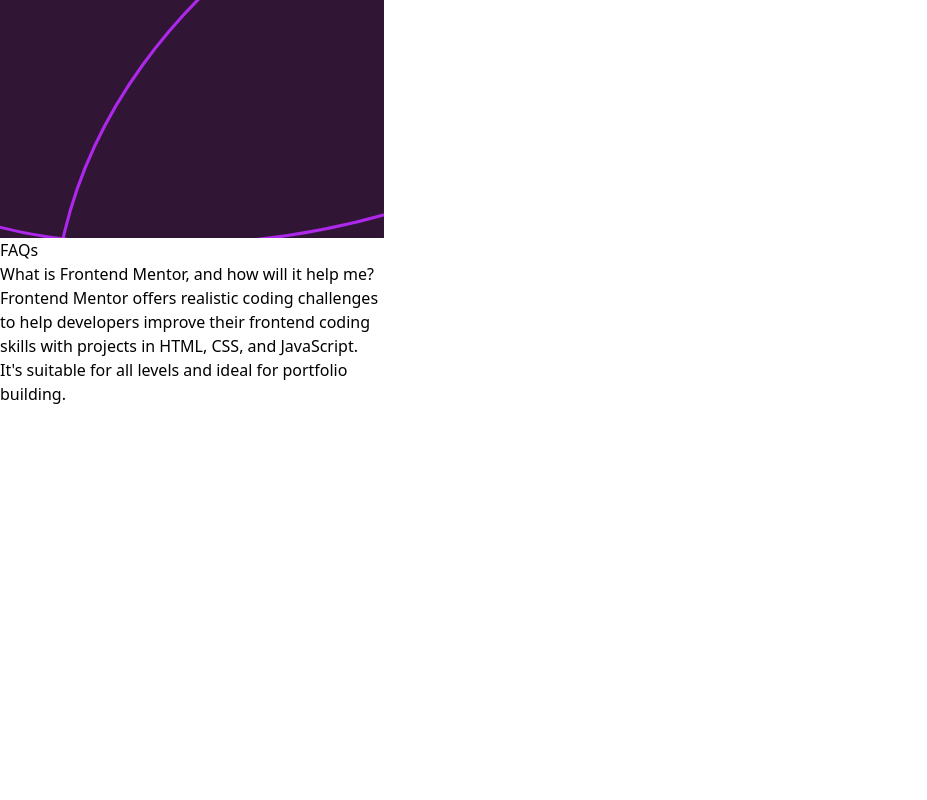
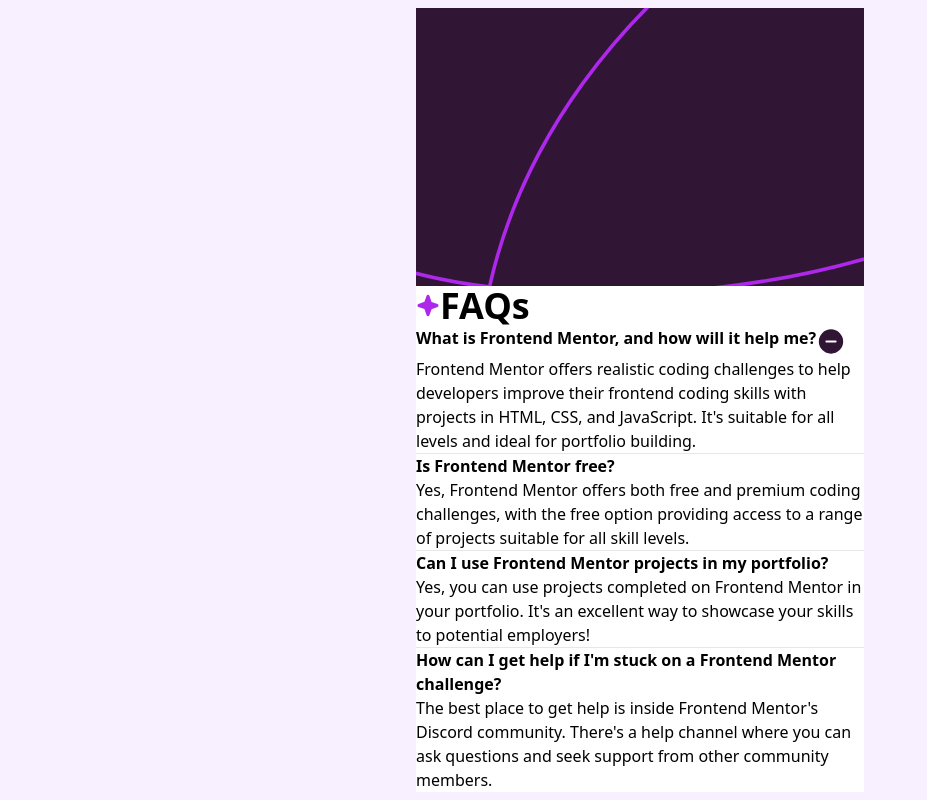
Before and after one commit to Fouad-Mesrane/faq-accordion, a website: page src/index.html in a window 1280 px wide. Shown: the whole page, without its empty margins (0-927 px from the left). Drawn offline with Linux system fonts and the light colour scheme.

Commit message:
finished html structure

```diff
--- a/src/index.html
+++ b/src/index.html
@@ -6,20 +6,65 @@
     <title>Faq-Accordion</title>
     <link rel="stylesheet" href="./output.css" />
   </head>
-  <body class="">
-    <main>
-      <section class="h-72 bg-white one max-w-sm">
-        <img class="w-full bg-fixed"
+  <body class="bg-light-pink">
+    <main class="flex justify-center items-center h-screen">
+      <section class="bg-white one max-w-md">
+        <img
+          class="w-full bg-fixed"
           src="./images/background-pattern-mobile.svg"
           alt="background-pattern-mobile"
         />
-        <div class="container">
-          <h1 class="">FAQs</h1>
+        <div>
+          <div class="flex items-center">
+            <img src="./images/icon-star.svg" alt="star" class="w-6 ">
+            <h1 class="font-extrabold text-4xl">FAQs</h1>
+          </div>
 
-        </div>
-        <div>
-            <h2> What is Frontend Mentor, and how will it help me?</h2>
-            <p>Frontend Mentor offers realistic coding challenges to help developers improve their frontend coding skills with projects in HTML, CSS, and JavaScript. It's suitable for all levels and ideal for portfolio building.</p>
+          <div>
+            <div class="flex ">
+            <h2 class="font-bold">
+              What is Frontend Mentor, and how will it help me?
+            </h2>
+            <img src="./images/icon-minus.svg" alt="minus-icon">
+            </div>
+            <p>
+              Frontend Mentor offers realistic coding challenges to help
+              developers improve their frontend coding skills with projects in
+              HTML, CSS, and JavaScript. It's suitable for all levels and ideal
+              for portfolio building.
+            </p>
+          </div>
+          <hr />
+          <div>
+            <h2 class="font-bold">Is Frontend Mentor free?</h2>
+            <p>
+              Yes, Frontend Mentor offers both free and premium coding
+              challenges, with the free option providing access to a range of
+              projects suitable for all skill levels.
+            </p>
+          </div>
+          <hr />
+          <div>
+            <h2 class="font-bold">
+              Can I use Frontend Mentor projects in my portfolio?
+            </h2>
+            <p>
+              Yes, you can use projects completed on Frontend Mentor in your
+              portfolio. It's an excellent way to showcase your skills to
+              potential employers!
+            </p>
+          </div>
+          <hr />
+          <div>
+            <h2 class="font-bold">
+              How can I get help if I'm stuck on a Frontend Mentor challenge?
+            </h2>
+            <p>
+              The best place to get help is inside Frontend Mentor's Discord
+              community. There's a help channel where you can ask questions and
+              seek support from other community members.
+            </p>
+          </div>
         </div>
       </section>
       <section></section>
```
Also changed, not shown: src/output.css.
